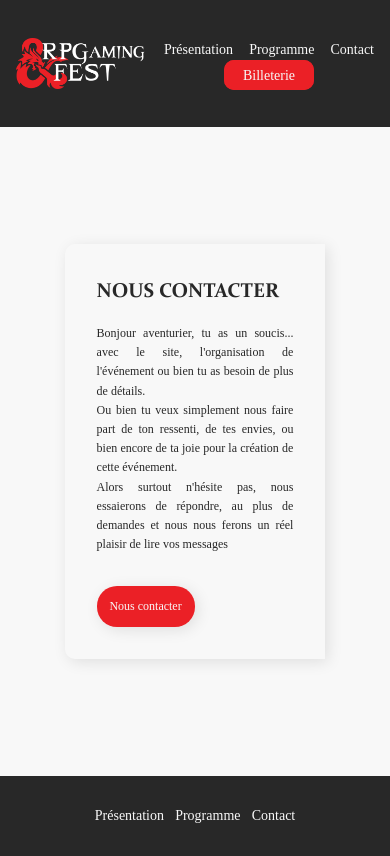
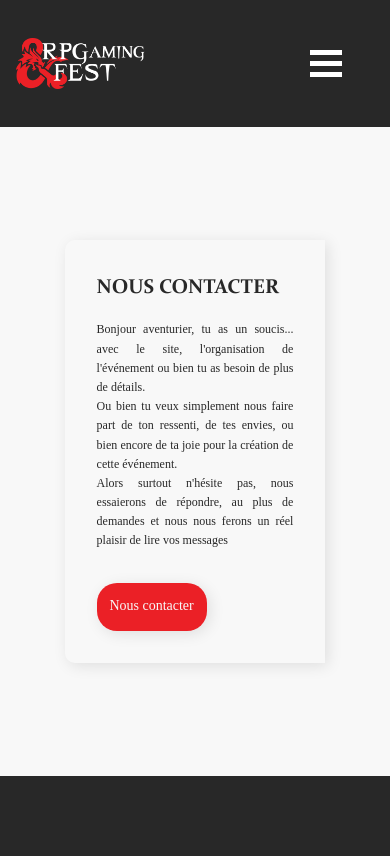
Before and after one commit to matthiasfaucon/pwa-rp-gaming-fest, a Vue app: page /contact in a window 390 px wide. Built offline with nearby package versions, Linux system fonts and the light colour scheme.

Commit message:
menu burger

```diff
--- a/src/assets/base.css
+++ b/src/assets/base.css
@@ -64,6 +64,7 @@ p, a {
   font-family: 'Century Gothic';
   /* font-family: 'Poppins'; */
   font-size: 17px;
+  text-decoration: none;
 }
 
 .menu {
@@ -71,7 +72,7 @@ p, a {
   display: flex;
   justify-content: center;
   align-items: center;
-  column-gap: 0.7rem;
+  row-gap: 0.7rem;
 }
 
 .menu .links {
@@ -129,6 +130,10 @@ p, a {
     font-size: 24px;
   }
 
+  .menu {
+    display: none;
+  }
+
 }
 
 @media screen and (max-width: 480px){
--- a/src/components/BodyBilleterie.vue
+++ b/src/components/BodyBilleterie.vue
@@ -6,7 +6,7 @@
             <p>Explorez-les et découvrez des jeux interactifs, qui vous plongerons dans un autre monde, le temps d'une partie !</p>
         </div>
         <div class="text">
-            <a href="">Prenez votre place</a>
+            <a href="https://www.eventbrite.fr/e/billets-rpgaming-fest-488602803137?aff=ebdssbdestsearch&keep_tld=1">Prenez votre place</a>
         </div>
     </section>
 </template>
--- a/src/components/BodyContact.vue
+++ b/src/components/BodyContact.vue
@@ -11,9 +11,9 @@
           <p>Alors surtout n'hésite pas, nous essaierons de répondre, au plus de demandes et nous nous ferons un réel
             plaisir de lire vos messages</p>
         </div>
-        <button>
-          <p>Nous contacter</p>
-        </button>
+        <a class="envoie-mail" href="mailto:">
+            Nous contacter
+        </a>
       </div>
       <div class="right">
         <img src="@/assets/photos_site/contact.jpeg" />
@@ -44,7 +44,7 @@ h1{
 
 section div.contenus {
   display: flex;
-  width: 95%;
+  width: 85%;
 }
 
 section div .left {
@@ -75,9 +75,10 @@ section div .right img{
   height: 100%;
 }
 
-button {
+.envoie-mail {
   box-shadow: 3px 3px 15px rgb(0 0 0 / 10%);
-  width: max-content;
+  width: fit-content;
+  text-decoration: none;
   padding: 0.8rem;
   border-radius: 20px;
   outline: none;
--- a/src/components/Header.vue
+++ b/src/components/Header.vue
@@ -4,6 +4,21 @@
     <div class="logo">
       <img src="@/assets/Logo_RPG_Gaming_Fest_blanc.png" alt="Logo" />
     </div>
+    <a href="#" id="openBtn" @click="showMenu = !showMenu">
+      <span class="burger-icon">
+        <span></span>
+        <span></span>
+        <span></span>
+      </span>
+    </a>
+    <div id="burger-menu" v-show="showMenu">
+      <div class="links">
+        <router-link to="/">Présentation</router-link>
+        <router-link to="/programme">Programme</router-link>
+        <router-link to="/contact">Contact</router-link>
+      </div>
+    </div>
+
     <div class="menu">
       <div class="links">
         <router-link to="/">Présentation</router-link>
@@ -19,9 +34,20 @@
 
 <script lang="ts" setup>
 
+import { ref } from 'vue';
+
+const showMenu = ref(false);
+
 </script>
 
 <style scoped>
+
+@media screen and (min-width: 768px){
+  #openBtn {
+    display: none;
+  }
+}
+
 section {
   background-color: var(--text_color-lt);
   display: flex;
@@ -29,6 +55,22 @@ section {
   align-items: center;
   max-width: 100vw;
   height: 15vh;
+}
+
+/* Icône burger */
+.burger-icon {
+  display: flex;
+  flex-direction: column;
+  row-gap: 0.4rem;
+  z-index: 1000;
+}
+
+/* Icône burger */
+.burger-icon span {
+  display: flex;
+  width: 2rem;
+  height: 0.3rem;
+  background-color: white;
 }
 
 .logo {
@@ -42,6 +84,32 @@ section {
 .logo img {
   height: 70%;
 }
+
+#burger-menu{
+  top: 0;
+  left: 0;
+  position: fixed;
+  display: flex;
+  width: 15rem;
+  height: 100vh;
+  background-color: var(--main_color-lt);
+}
+
+#burger-menu .links {
+  display: flex;
+  flex-direction: column;
+  margin: 5rem 0 0 2.5rem;
+  row-gap: 2rem;
+}
+
+#burger-menu .links a:hover{
+  font-weight: 800;
+}
+
+.links a{
+  color: var(--second_text_color-lt);
+}
+
 
 @media screen and (max-width: 768px){
 
@@ -58,6 +126,11 @@ section {
   .logo img{
     height: 50%;
   }
+
+  #openBtn {
+    display: flex;
+    margin-right: 3rem;
+  }
 }
 
 @media screen and (max-width: 480px){
```
